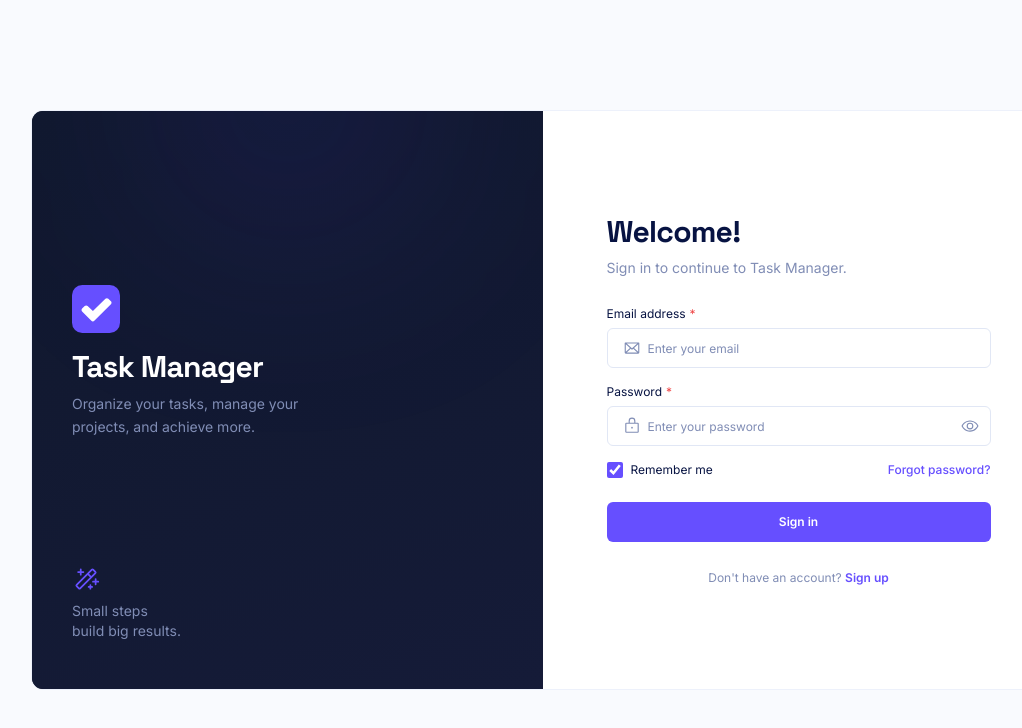
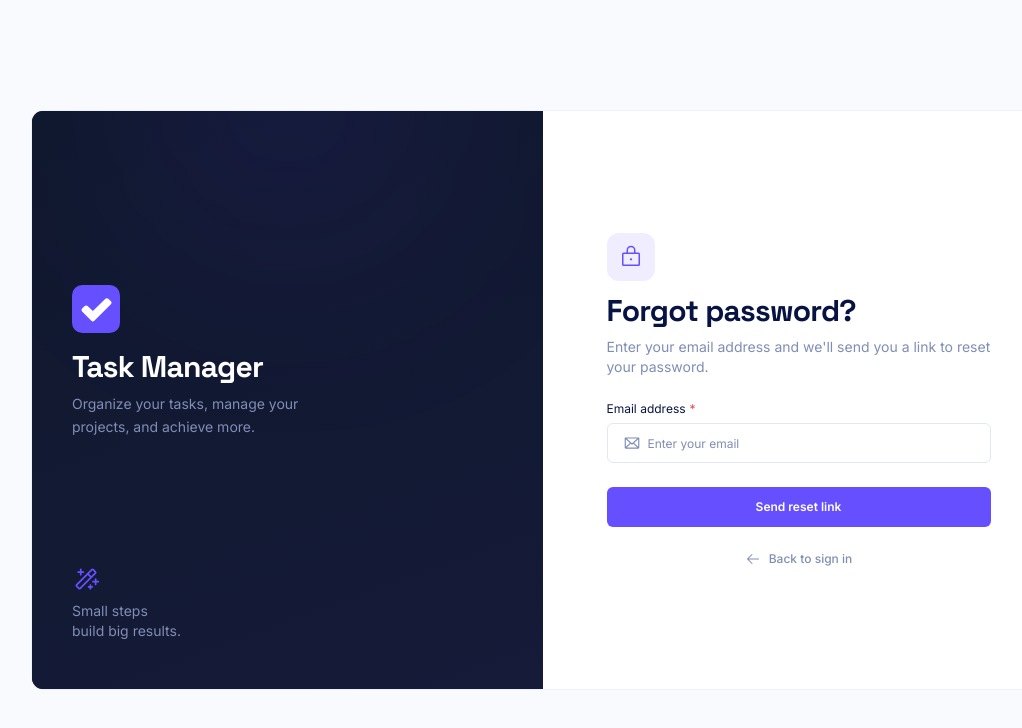
Before and after one commit to rinkashimee/task-manager, a React (Vite) app: page /forgot-password in a window 1280 px wide. Before the commit this address led to /login. Shown: the top 728 px of the page, without its empty margins (97-1119 px from the left). Built offline with nearby package versions, Linux system fonts and the light colour scheme.

Commit message:
feat: implement forgot password UI

```diff
--- a/src/components/icons/TaskIcon.tsx
+++ b/src/components/icons/TaskIcon.tsx
@@ -1,5 +1,6 @@
 import type { Icon } from '@phosphor-icons/react';
 import {
+  ArrowLeftIcon,
   BookmarkSimpleIcon,
   CalendarDotsIcon,
   CalendarIcon,
@@ -103,6 +104,7 @@ const icons = {
   EnvelopeIcon,
   LockIcon,
   EyeSlashIcon,
+  ArrowLeftIcon,
 } satisfies Record<string, Icon>;
 
 export type IconType = keyof typeof icons;
--- a/src/i18n/locales/en.json
+++ b/src/i18n/locales/en.json
@@ -55,6 +55,8 @@
     "sign-up": "Sign up",
     "forgot-pass": "Forgot password?",
     "create-acc": "Create account",
+    "reset-link": "Send reset link",
+    "back-sign-in": "Back to sign in",
     "validation": {
       "field-required": "This field is required",
       "minimum-char": "Minimum {{min}} characters",
@@ -322,6 +324,18 @@
         "password": "Create a password",
         "confirm-pass": "Confirm your password"
       }
+    },
+    "forgot-pass": {
+      "forgot": "Forgot password?",
+      "desc": "Enter your email address and we'll send you a link to reset your password.",
+      "check-email": "Check your email",
+      "check-email-desc": "If an account exists with that email address, you'll receive a password reset link shortly.",
+      "form": {
+        "email": "Email address"
+      },
+      "placeholder": {
+        "email": "Enter your email"
+      }
     }
   }
 }
--- a/src/i18n/locales/fil.json
+++ b/src/i18n/locales/fil.json
@@ -55,6 +55,8 @@
     "sign-up": "Mag-sign up",
     "forgot-pass": "Nakalimutan ang password?",
     "create-acc": "Gumawa ng Account",
+    "reset-link": "Ipadala ang reset link",
+    "back-sign-in": "Bumalik sa pag-sign in",
     "validation": {
       "field-required": "Kinakailangang punan ang field na ito",
       "minimum-char": "Hindi bababa sa {{min}} character",
@@ -322,6 +324,18 @@
         "password": "Gumawa ng password",
         "confirm-pass": "Kumpirmahin ang iyong password"
       }
+    },
+    "forgot-pass": {
+      "forgot": "Nakalimutan ang password?",
+      "desc": "Ilagay ang iyong email address at padadalhan ka namin ng link para i-reset ang iyong password.",
+      "check-email": "Tingnan ang iyong email",
+      "check-email-desc": "Kung may account na nakarehistro sa email address na iyon, makakatanggap ka ng password reset link sa ilang sandali.",
+      "form": {
+        "email": "Email address"
+      },
+      "placeholder": {
+        "email": "Ilagay ang iyong email"
+      }
     }
   }
 }
--- a/src/i18n/locales/ja.json
+++ b/src/i18n/locales/ja.json
@@ -55,6 +55,8 @@
     "sign-up": "新規登録",
     "forgot-pass": "パスワードをお忘れですか？",
     "create-acc": "アカウントを作成",
+    "reset-link": "リセットリンクを送信",
+    "back-sign-in": "ログインに戻る",
     "validation": {
       "field-required": "この項目は必須です",
       "minimum-char": "{{min}}文字以上で入力してください",
@@ -322,6 +324,18 @@
         "password": "パスワードを作成",
         "confirm-pass": "パスワードを再入力"
       }
+    },
+    "forgot-pass": {
+      "forgot": "パスワードをお忘れですか？",
+      "desc": "メールアドレスを入力してください。パスワードをリセットするためのリンクをお送りします。",
+      "check-email": "メールをご確認ください",
+      "check-email-desc": "そのメールアドレスに登録されたアカウントが存在する場合、まもなくパスワードリセット用のリンクが届きます。",
+      "form": {
+        "email": "メールアドレス"
+      },
+      "placeholder": {
+        "email": "メールアドレスを入力"
+      }
     }
   }
 }
--- /dev/null
+++ b/src/pages/auth/forgot-password/ForgotPassword.tsx
@@ -0,0 +1,81 @@
+import { useState } from 'react';
+import { Link } from 'react-router-dom';
+import { useTranslation } from 'react-i18next';
+import taskManagerLogo from '@/assets/task-manager-logo.svg';
+import Typography from '@/components/ui/Typography/Typography';
+import TaskIcon from '@/components/icons/TaskIcon';
+
+import type { ForgotPasswordFormTypes } from './types/ForgotPassword.types';
+import ForgotPasswordForm from './components/ForgotPasswordForm';
+import { cn } from '@/lib/utils/utils';
+
+export default function ForgotPassword() {
+  const { t } = useTranslation();
+
+  const [emailSent, setEmailSent] = useState(false);
+
+  const handleSubmit = async (values: ForgotPasswordFormTypes) => {
+    // TODO: Integrate Spring Boot forgot password API
+    // Set emailSent(true) only after the API successfully accepts the request.
+  };
+
+  return (
+    <div className="flex w-full max-w-sm flex-col gap-6">
+      <div className="flex flex-col items-center gap-2 lg:hidden">
+        <img src={taskManagerLogo} alt="Task Manager Logo" className="size-12" />
+
+        <Typography variant="h3" className="font-heading text-text !font-bold">
+          {t('auth.brand.title')}
+        </Typography>
+      </div>
+
+      {!emailSent ? (
+        <>
+          <div className="flex flex-col gap-3">
+            <div className="bg-primary/10 flex size-12 items-center justify-center rounded-xl">
+              <TaskIcon icon="LockIcon" size={24} className="text-primary" />
+            </div>
+
+            <div className="flex flex-col gap-2">
+              <Typography variant="h2" className="font-heading text-text !font-bold">
+                {t('auth.forgot-pass.forgot')}
+              </Typography>
+
+              <Typography variant="body-sm" className="text-text-muted">
+                {t('auth.forgot-pass.desc')}
+              </Typography>
+            </div>
+          </div>
+
+          <ForgotPasswordForm handleSubmit={handleSubmit} />
+        </>
+      ) : (
+        <div className="flex flex-col gap-4">
+          <div className="bg-success/10 flex size-12 items-center justify-center rounded-xl">
+            <TaskIcon icon="CheckCircleIcon" size={24} className="text-success" />
+          </div>
+
+          <Typography variant="h2" className="font-heading text-text !font-bold">
+            {t('auth.forgot-pass.check-email')}
+          </Typography>
+
+          <Typography variant="body-sm" className="text-text-muted">
+            {t('auth.forgot-pass.check-email-desc')}
+          </Typography>
+        </div>
+      )}
+
+      <Link
+        to="/login"
+        className={cn(
+          'flex items-center justify-center gap-2 font-sans text-xs font-medium transition-colors',
+          'text-text-muted hover:text-primary'
+        )}
+      >
+        <TaskIcon icon="ArrowLeftIcon" size={16} />
+
+        {t('common.back-sign-in')}
+      </Link>
+    </div>
+  );
+}
--- /dev/null
+++ b/src/pages/auth/forgot-password/components/ForgotPasswordForm.tsx
@@ -0,0 +1,44 @@
+import Form from '@/components/ui/Form';
+import type { ForgotPasswordFormTypes } from '../types/ForgotPassword.types';
+import Input from '@/components/ui/Input/Input';
+import Button from '@/components/ui/Button/Button';
+import { useTranslation } from 'react-i18next';
+import Typography from '@/components/ui/Typography/Typography';
+
+interface ForgotPasswordFormProps {
+  handleSubmit: (values: ForgotPasswordFormTypes) => void;
+}
+
+export default function ForgotPasswordForm(props: ForgotPasswordFormProps) {
+  const { handleSubmit } = props;
+
+  const { t } = useTranslation();
+
+  return (
+    <Form<ForgotPasswordFormTypes> initialValues={{ email: '' }} onSubmit={handleSubmit}>
+      <Form.Item
+        name="email"
+        label={t('auth.forgot-pass.form.email')}
+        rules={[
+          { required: true },
+          {
+            pattern: /^[^\s@]+@[^\s@]+\.[^\s@]+$/,
+          },
+        ]}
+      >
+        <Input
+          type="email"
+          icon="EnvelopeIcon"
+          placeholder={t('auth.forgot-pass.placeholder.email')}
+          autoComplete="email"
+        />
+      </Form.Item>
+
+      <Button type="submit" variant="primary" className="mt-2 h-10 w-full gap-2 px-4">
+        <Typography as="p" variant="caption" className="truncate font-semibold">
+          {t('common.reset-link')}
+        </Typography>
+      </Button>
+    </Form>
+  );
+}
--- /dev/null
+++ b/src/pages/auth/forgot-password/types/ForgotPassword.types.ts
@@ -0,0 +1,3 @@
+export interface ForgotPasswordFormTypes {
+  email: string;
+}
--- a/src/pages/auth/register/components/RegisterForm.tsx
+++ b/src/pages/auth/register/components/RegisterForm.tsx
@@ -15,7 +15,10 @@ export default function RegisterForm(props: RegisterFormProps) {
   const { t } = useTranslation();
 
   return (
-    <Form<RegisterFormTypes> onSubmit={handleSubmit}>
+    <Form<RegisterFormTypes>
+      initialValues={{ name: '', email: '', password: '', confirmPassword: '' }}
+      onSubmit={handleSubmit}
+    >
       <Form.Item
         name="name"
         label={t('auth.register.form.name')}
@@ -73,7 +76,7 @@ export default function RegisterForm(props: RegisterFormProps) {
         />
       </Form.Item>
 
-      <Button type="submit" className="mt-2 h-10 w-full gap-2 px-4">
+      <Button type="submit" variant="primary" className="mt-2 h-10 w-full gap-2 px-4">
         <Typography as="p" variant="caption" className="truncate font-semibold">
           {t('common.create-acc')}
         </Typography>
--- a/src/routes/AppRoutes.tsx
+++ b/src/routes/AppRoutes.tsx
@@ -1,5 +1,6 @@
 import AuthLayout from '@/components/layouts/AuthLayout';
 import DashboardLayout from '@/components/layouts/DashboardLayout';
+import ForgotPassword from '@/pages/auth/forgot-password/ForgotPassword';
 import Login from '@/pages/auth/login/Login';
 import Register from '@/pages/auth/register/Register';
 import Dashboard from '@/pages/dashboard/Dashboard';
@@ -17,6 +18,7 @@ export default function AppRoutes() {
       <Route element={<AuthLayout />}>
         <Route path="/login" element={<Login />} />
         <Route path="/register" element={<Register />} />
+        <Route path="/forgot-password" element={<ForgotPassword />} />
       </Route>
 
       <Route element={<DashboardLayout />}>
```
